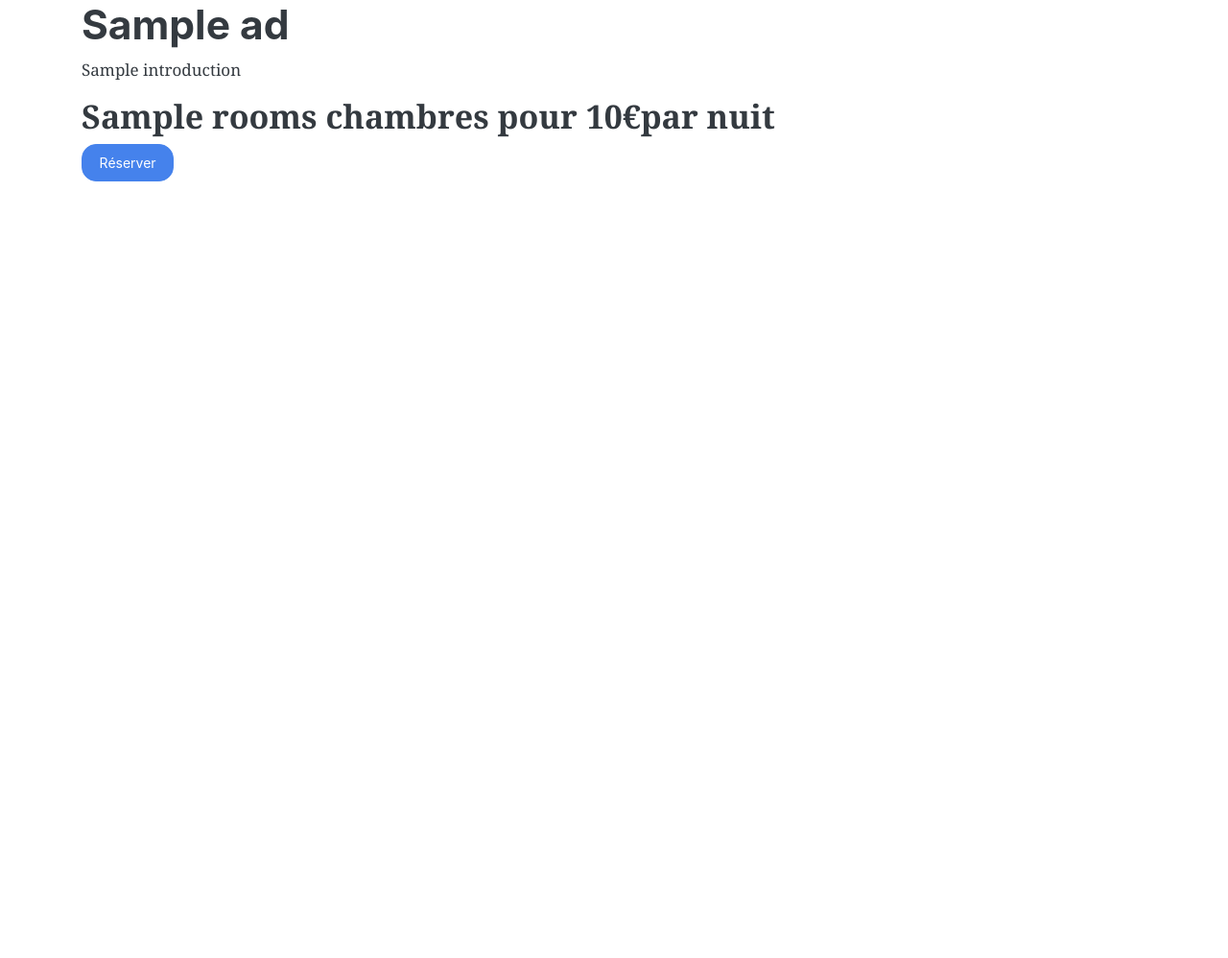
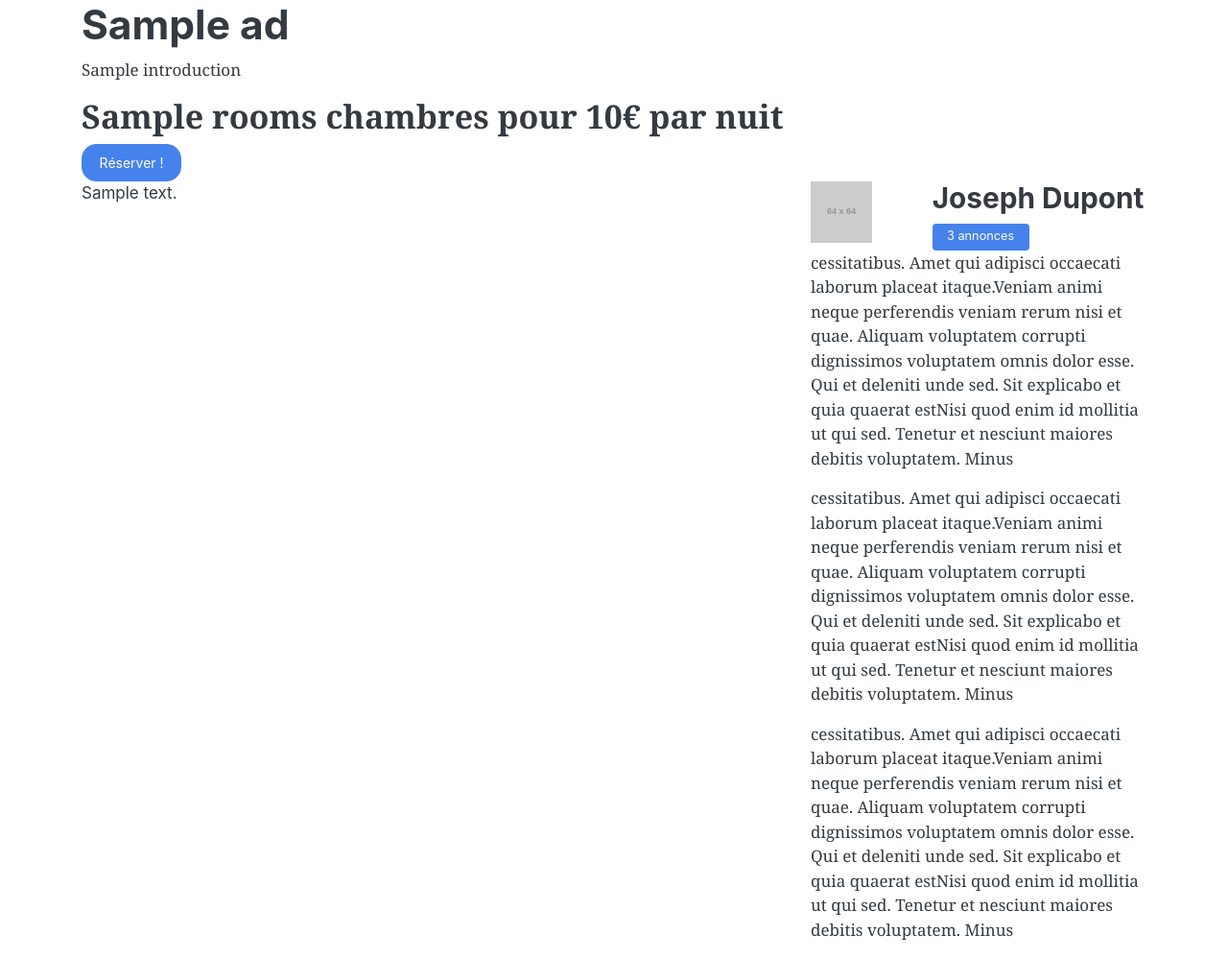
Before and after one commit to biscuit28110/symbnb, a Symfony app: template templates/ad/show.html.twig in a window 1280 px wide. Shown: the part 59-1057 px from the top of the page at 96% size. Before the commit the page ends 248 px from the top, so only its background shows below. Run offline with Twig, Linux system fonts and the light colour scheme; the template is opened without the code that fills it: most values are stand-ins (such as "Sample title", 1, 10 or a date in 2020); grey boxes labelled with a size stand in for pictures from a placeholder-image service; some libraries are stand-ins or nearby versions.

Commit message:
section4 33min

```diff
--- a/src/Controller/AdController.php
+++ b/src/Controller/AdController.php
@@ -29,7 +29,7 @@ class AdController extends AbstractController
      */
     public function show($slug, AdRepository $repo){
         // Je récupère l'annonce qui correspond au slug !
-        $ad = $repo->findBySlug($slug);
+        $ad = $repo->findOneBySlug($slug);
 
         return $this->render('ad/show.html.twig', [
             'ad' => $ad
--- a/templates/ad/show.html.twig
+++ b/templates/ad/show.html.twig
@@ -9,12 +9,41 @@
 
 <div class="ad-title" style="background-image: url ({{ad.coverImage}})">
     <div class="container">
-    <h1> {{ad.title}}</h1>
-    <p>{{ad.introduction}} </p>
-    <p class="h2">
-        <strong>{{ads.rooms}} chambres </strong> pour <strong> {{ad.price}}&euro;</strong>par nuit
-    </p>
-        <a href="#" class="btn btn-primary">Réserver</a>
+        <h1> {{ad.title}}</h1>
+        <p>{{ad.introduction}} </p>
+        <p class="h2">
+            <strong>{{ad.rooms}} chambres </strong> pour <strong> {{ad.price}}&euro;
+            </strong>par nuit
+        </p>
+        <a href="#" class="btn btn-primary">Réserver !</a>
+    </div>
+</div>
+
+<div class="container">
+    <div class="row">
+        <div class="col-md-8 mb-3">
+             {{ad.content}}
+        </div>
+        <div class="col">
+            <div class="row">
+                       <div class="col-4">
+                            <img src="htpp://placehold.it/64x64" alt"Avatar de Joseph">
+                       </div>
+                        <div class="col">
+                            <h3>Joseph Dupont </h3>
+                            <span class="badge badge-primary">3 annonces</span>
+                        </div>
+            </div>
+            <p> cessitatibus. Amet qui adipisci occaecati laborum placeat itaque.Veniam animi neque perferendis veniam rerum nisi et quae.
+             Aliquam voluptatem corrupti dignissimos voluptatem omnis dolor esse. Qui et deleniti unde sed. Sit explicabo et quia quaerat
+             estNisi quod enim id mollitia ut qui sed. Tenetur et nesciunt maiores debitis voluptatem. Minus</p>
+            <p> cessitatibus. Amet qui adipisci occaecati laborum placeat itaque.Veniam animi neque perferendis veniam rerum nisi et quae.
+             Aliquam voluptatem corrupti dignissimos voluptatem omnis dolor esse. Qui et deleniti unde sed. Sit explicabo et quia quaerat
+             estNisi quod enim id mollitia ut qui sed. Tenetur et nesciunt maiores debitis voluptatem. Minus</p>
+            <p> cessitatibus. Amet qui adipisci occaecati laborum placeat itaque.Veniam animi neque perferendis veniam rerum nisi et quae.
+             Aliquam voluptatem corrupti dignissimos voluptatem omnis dolor esse. Qui et deleniti unde sed. Sit explicabo et quia quaerat
+             estNisi quod enim id mollitia ut qui sed. Tenetur et nesciunt maiores debitis voluptatem. Minus</p>
+        </div>
     </div>
 </div>
 
```
Also changed, not shown: src/DataFixtures/AppFixtures.php (+5 -4 lines).
